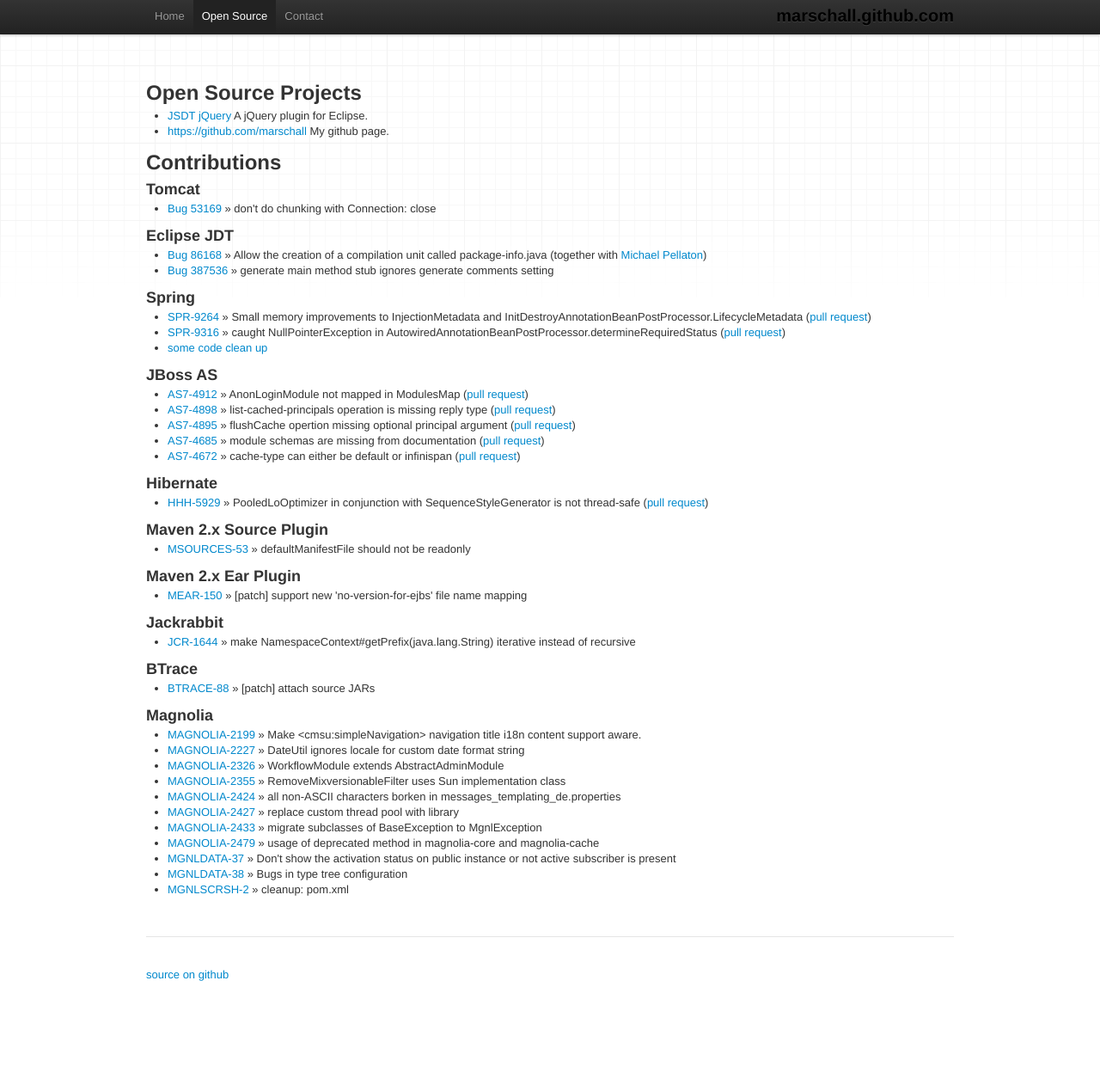
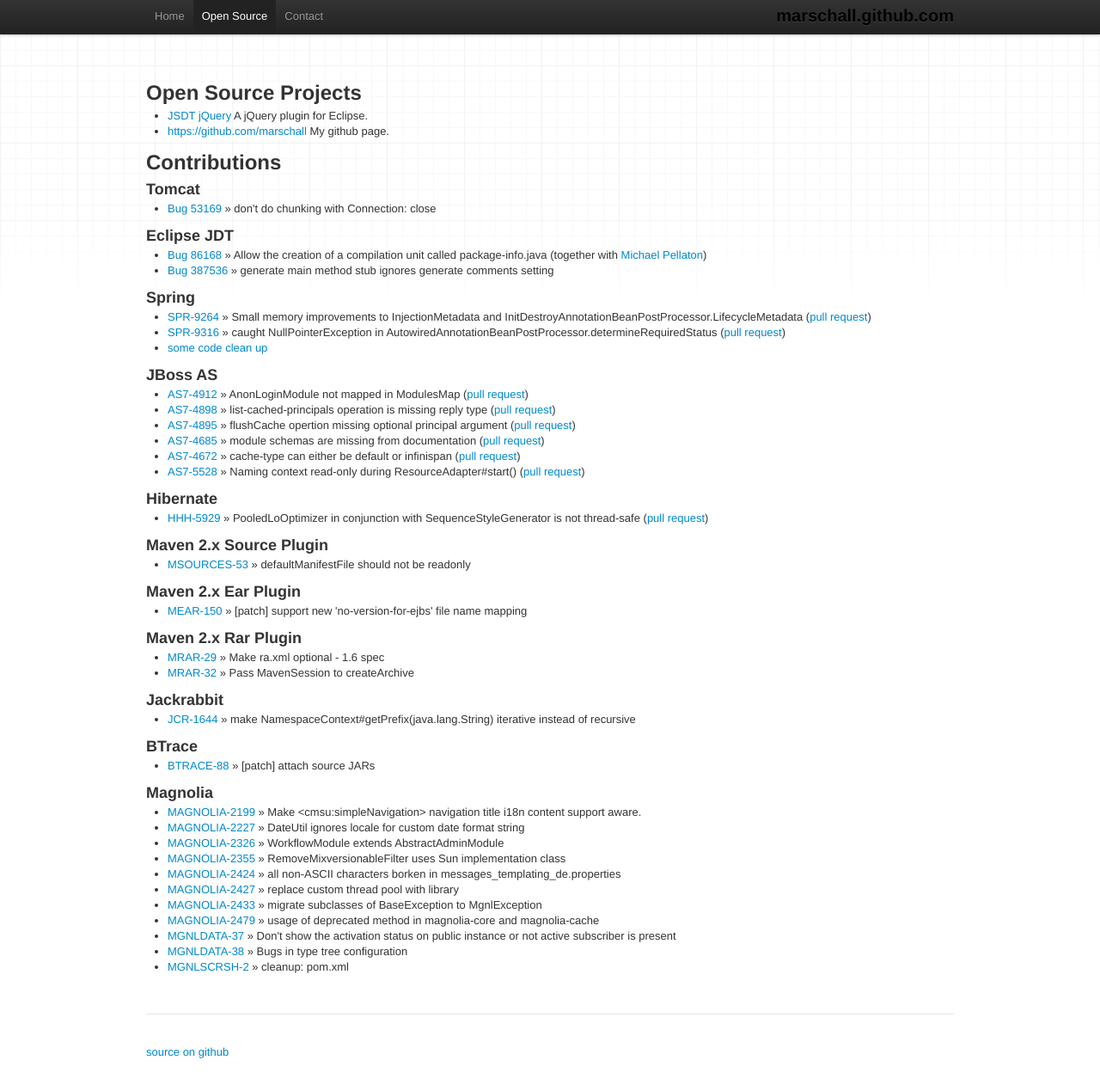
Before and after one commit to marschall/marschall.github.com, a Jekyll site: the page built from open-source.html, in a window 1280 px wide and 1269 px high. Shown: the whole window at 86% size. Built offline with Jekyll 4.4.1, drawn with Linux system fonts in a browser that asks for light colours.

Commit message:
- add JBoss AS - add Maven RAR plugin

```diff
--- a/open-source.html
+++ b/open-source.html
@@ -33,6 +33,7 @@
   <li><a href="https://issues.jboss.org/browse/AS7-4895">AS7-4895</a> &raquo; flushCache opertion missing optional principal argument (<a href="https://github.com/jbossas/jboss-as/pull/2388">pull request</a>)</li>
   <li><a href="https://issues.jboss.org/browse/AS7-4685">AS7-4685</a> &raquo; module schemas are missing from documentation (<a href="https://github.com/jbossas/jboss-as/pull/2207">pull request</a>)</li>
   <li><a href="https://issues.jboss.org/browse/AS7-4672">AS7-4672</a> &raquo; cache-type can either be default or infinispan (<a href="https://github.com/jbossas/jboss-as/pull/2184">pull request</a>)</li>
+  <li><a href="https://issues.jboss.org/browse/AS7-5528">AS7-5528</a> &raquo; Naming context read-only during ResourceAdapter#start() (<a href="https://github.com/jbossas/jboss-as/pull/3035">pull request</a>)</li>
 </ul>
 <h3>Hibernate</h3>
 <ul>
@@ -44,7 +45,12 @@
 </ul>
 <h3>Maven 2.x Ear Plugin</h3>
 <ul>
-  <li><a href="http://jira.codehaus.org/browse/MEAR-150">MEAR-150</a> &raquo; [patch] support new 'no-version-for-ejbs' file name mapping</li>
+  <li><a href="https://jira.codehaus.org/browse/MEAR-150">MEAR-150</a> &raquo; [patch] support new 'no-version-for-ejbs' file name mapping</li>
+</ul>
+<h3>Maven 2.x Rar Plugin</h3>
+<ul>
+  <li><a href="https://jira.codehaus.org/browse/MRAR-29">MRAR-29</a> &raquo; Make ra.xml optional - 1.6 spec</li>
+  <li><a href="https://jira.codehaus.org/browse/MRAR-32">MRAR-32</a> &raquo; Pass MavenSession to createArchive</li>
 </ul>
 <h3>Jackrabbit</h3>
 <ul>
```
